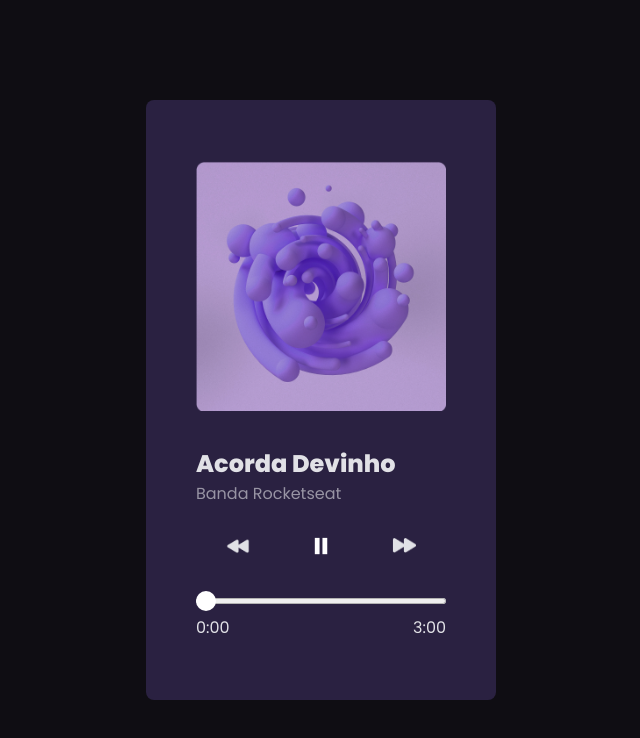
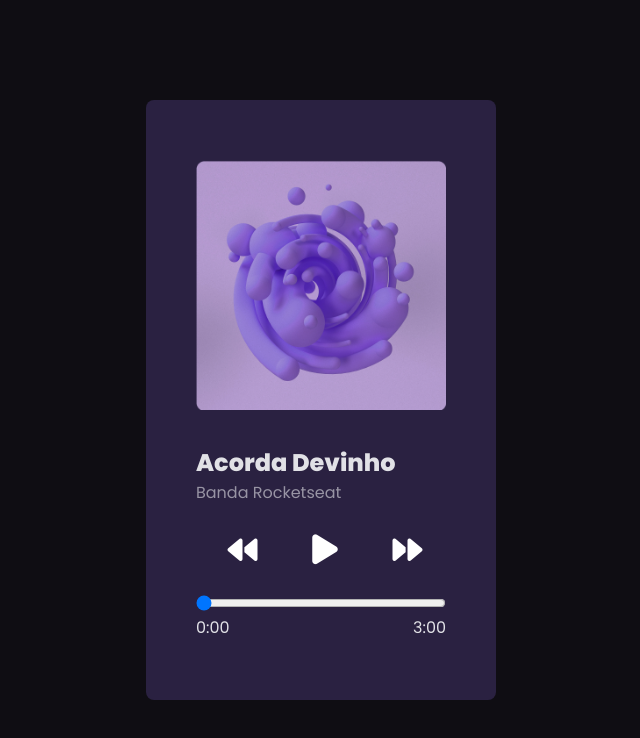
Before and after one commit to Gabrielimai/card-de-musica, a plain HTML site: page index.html in a window 1280 px wide. Shown: the whole page, without its empty margins (319-959 px from the left). Drawn offline with Linux system fonts and the light colour scheme.

Commit message:
adicionada a opção de  tocar uma musica

```diff
--- a/index.html
+++ b/index.html
@@ -1,11 +1,13 @@
 <!DOCTYPE html>
 <html lang="pt-br">
+
 <head>
     <meta charset="UTF-8">
     <meta name="viewport" content="width=device-width, initial-scale=1.0">
     <link rel="stylesheet" href="style.css">
     <title>Card Music</title>
 </head>
+
 <body>
     <div class="container">
         <div class="card-img">
@@ -16,22 +18,23 @@
             <span id="artistName">Banda Rocketseat</span>
         </div>
         <div class="play-controller">
-          <i id="back"><img src="./assets/play-back.png" alt=""></i>
-          <i id="play"><img src="./assets/icons8-pause.png" alt=""></i>
-          <i id="next"><img src="./assets/next.png" alt=""></i>
+            <i class="fa-solid fa-backward" style="color: #ffffff;"></i>
+            <i onclick="playPause()" class="fa-solid fa-play "  id="ctrlIcon" style="color: #ffffff;"></i>
+            <i class="fa-solid fa-forward" style="color: #ffffff;"></i>
         </div>
-        <div class="area-progress">
-            <progress value="0.0" max="1"></progress>
-            <div class="point-time"></div>
-        </div>
+
+        <audio id="song">
+            <source src="./music/We Ride! - Reed Mathis.mp3" type="audio/mpeg">
+        </audio>
+        <input type="range" value="0" id="progress">
         <div class="time">
             <p>0:00</p>
             <p>3:00</p>
         </div>
-
-
-
     </div>
     </div>
+    <script src="./script.js"></script>
+    <script src="https://kit.fontawesome.com/8cbb6c1359.js" crossorigin="anonymous"></script>
 </body>
+
 </html>
--- /dev/null
+++ b/script.js
@@ -0,0 +1,33 @@
+let progress = document.getElementById('progress');
+let song = document.getElementById('song');
+let ctrlIcon = document.getElementById('ctrlIcon');
+
+song.onloadedmetadata = function () {
+  progress.max = song.duration;
+  progress.value = song.currentTime;
+};
+
+function playPause() {
+  if (ctrlIcon.classList.contains('fa-pause')) {
+    song.pause();
+    ctrlIcon.classList.remove('fa-pause');
+    ctrlIcon.classList.add('fa-play');
+  } else {
+    song.play();
+    ctrlIcon.classList.add('fa-pause');
+    ctrlIcon.classList.remove('fa-play');
+  }
+}
+
+if (song.play()) {
+  setInterval(() => {
+    progress.value = song.currentTime;
+  }, 500);
+}
+
+progress.onchange = function () {
+  song.play();
+  song.currentTime = progress.value
+  ctrlIcon.classList.add("fa-pause");
+  ctrlIcon.classList.remove("fa-play");
+};
--- a/style.css
+++ b/style.css
@@ -59,10 +59,6 @@ body {
   justify-content: space-around;
 }
 
-.play-controller img {
-  width: 24px;
-}
-
 .container .time {
   width: 250px;
   display: flex;
@@ -71,34 +67,30 @@ body {
   margin-top: 4px;
 }
 
-.area-progress{
-    width: 250px;
-    display: flex;
-    justify-content: start;
-    align-items: center;
-
-
+.fa-backward{
+  font-size: 30px;
+  padding-left: 8px;
 }
 
-.container progress {
-  width: 100%;
-  height: 12px;
+.fa-play{
+  font-size: 34px;
+  padding-left: 8px;
 }
 
-.point-time{
-    display: flex;
-    margin-left: -100%;
-    width: 20px;
-    height: 20px;
-    border-radius: 50%;
-    background-color: #ffffff;
-
+.fa-pause{
+  font-size: 34px;
+  padding-left: 8px;
 }
 
+.fa-forward{
+  font-size: 30px;
+  padding-left: 8px;
+}
 
 #progress{
     width: 250px;
     display: flex;
     justify-content: start;
     align-items: center;
+    cursor: pointer;
 }
```
Also changed, not shown: assets/icons8-pause.png (deleted), assets/next.png (deleted), assets/play-back.png (deleted), assets/play.png (deleted), 2 other files. Lines whose indentation alone changed are shown as unchanged.
